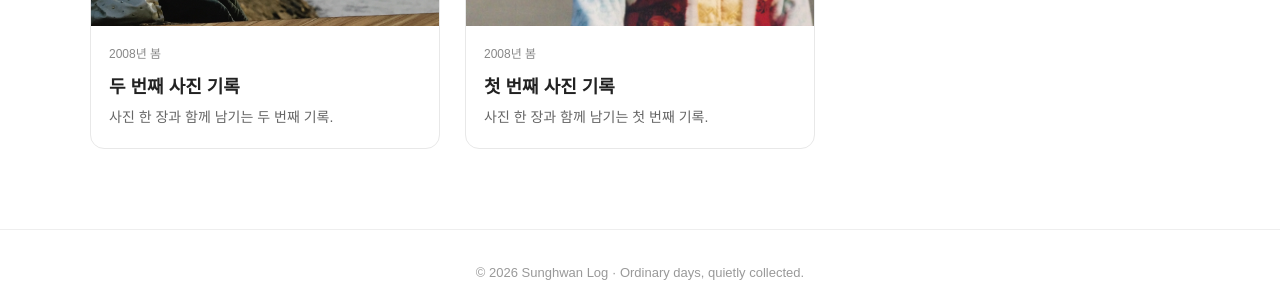
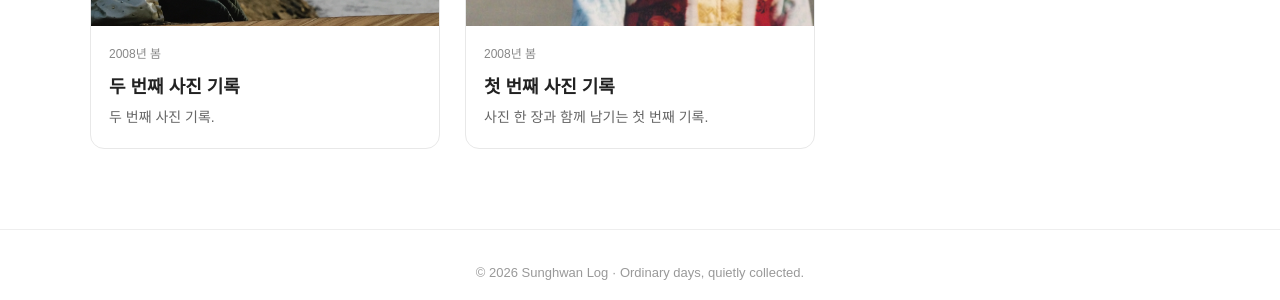
Before and after one commit to sunghwanlog/sunghwanlog.github.io, a Jekyll site: the page built from photography.html, in a window 1280 px wide. Shown: the part 548-848 px from the top of the page. Built offline with Jekyll 4.4.1, drawn with Linux system fonts in a browser that asks for light colours.

Commit message:
Update 2026-09-07-photo-002.md

```diff
--- a/_posts/2026-09-07-photo-002.md
+++ b/_posts/2026-09-07-photo-002.md
@@ -6,7 +6,7 @@ category: photography
 image: /images/photo-002.jpg
 location: "Qingdao, China"
 shooting_date: "2008년 봄"
-description: "사진 한 장과 함께 남기는 두 번째 기록."
+description: "두 번째 사진 기록."
 ---
 
 사진을 가끔 찍는다.
```
